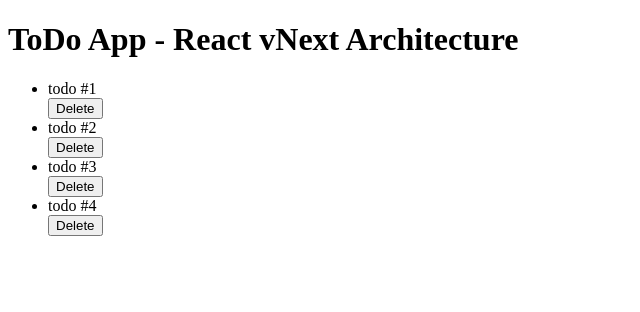
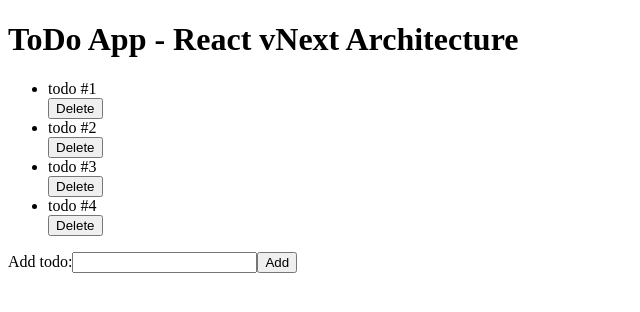
Before and after one commit to the-vk/react-arch-vnext, a React app: page / in a window 1280 px wide. Shown: the top 312 px of the page, without its empty margins (0-640 px from the left). Built offline with nearby package versions, Linux system fonts and the light colour scheme.

Commit message:
add todo function

```diff
--- /dev/null
+++ b/src/view/NewTodo.tsx
@@ -0,0 +1,53 @@
+import * as React from 'react';
+
+import { NewTodoViewModel } from '../view_model/new_todo_view_model';
+
+export interface NewTodoProps {
+    model: NewTodoViewModel
+}
+
+export interface NewTodoState {
+    todoName: string;
+}
+
+export class NewTodo extends React.Component<NewTodoProps, NewTodoState> {
+    constructor(props: NewTodoProps) {
+        super(props);
+
+        this.state = {
+            todoName: ""
+        };
+    }
+
+    render() {
+        return (
+            <div>
+                <label>Add todo:</label>
+                <input
+                    type="text"
+                    name="newTodo"
+                    value={this.state.todoName}
+                    onChange={(x) => this.setTodoName(x.target.value)}
+                />
+                <button
+                    onClick={() => this.addTodo()}
+                >
+                    Add
+                </button>
+            </div>
+        );
+    }
+
+    private addTodo() {
+        this.props.model.addTodo(this.state.todoName);
+        this.setState({
+            todoName: ""
+        });
+    }
+
+    private setTodoName(name: string) {
+        this.setState({
+            todoName: name
+        });
+    }
+}
--- a/src/view/TodoList.tsx
+++ b/src/view/TodoList.tsx
@@ -2,6 +2,7 @@ import * as React from 'react';
 
 import { TodoListViewModel } from '../view_model/todo_list_view_model';
 
+import { NewTodo } from './NewTodo';
 import { Todo } from './Todo';
 
 export interface ToDoListProps {
@@ -17,6 +18,7 @@ export function TodoList({model}: ToDoListProps): JSX.Element {
                     <button onClick={() => model.deleteTodo(x.name)}>Delete</button>
                 </React.Fragment>)}
             </ul>
+            <NewTodo model={model}></NewTodo>
         </div>
     );
 }
--- a/src/view_model/app_view_model.ts
+++ b/src/view_model/app_view_model.ts
@@ -9,6 +9,6 @@ export class AppViewModel {
     }
 
     getTodosList(): TodoListViewModel {
-        return this._model.getTodosList();
+        return new TodoListViewModel(this._model.getTodosList());
     }
 }
--- /dev/null
+++ b/src/view_model/new_todo_view_model.ts
@@ -0,0 +1,3 @@
+export interface NewTodoViewModel {
+    addTodo(name: string): void;
+}
--- a/src/view_model/todo_list_view_model.ts
+++ b/src/view_model/todo_list_view_model.ts
@@ -1,8 +1,24 @@
+import { TodoList } from '../model/todo_list';
+
+import { NewTodoViewModel } from './new_todo_view_model';
 import { TodoViewModel } from './todo_view_model';
 
-export interface TodoListViewModel {
-    getTodos(): TodoViewModel[];
+export class TodoListViewModel {
+    private _todoList: TodoList;
 
-    addTodo(name: string): void;
-    deleteTodo(name: string): void;
+    constructor(todoList: TodoList) {
+        this._todoList = todoList;
+    }
+
+    getTodos(): TodoViewModel[] {
+        return this._todoList.getTodos();
+    }
+
+    addTodo(name: string): void {
+        this._todoList.addTodo(name);
+    }
+
+    deleteTodo(name: string): void {
+        this._todoList.deleteTodo(name);
+    }
 }
```
